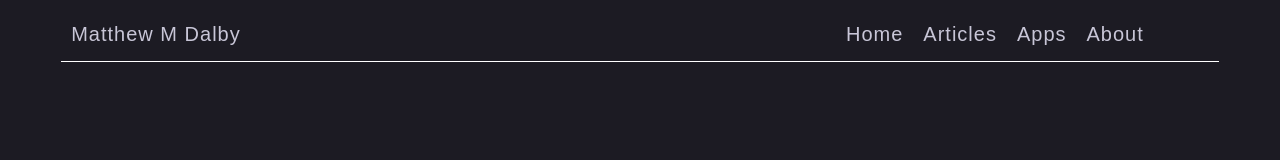
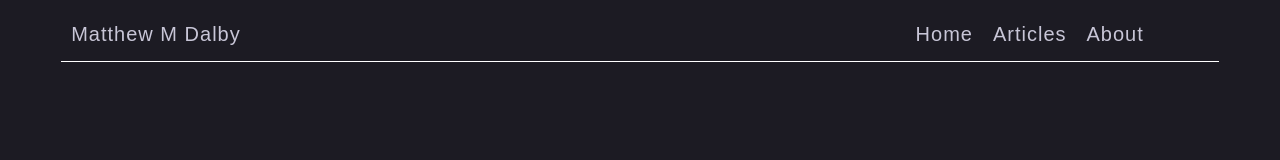
Before and after one commit to west-coast-matthew/matthewdalby-dev, a Next.js app in the folder app/: page / in a window 1280 px wide. Shown: the top 160 px of the page. Built offline with nearby package versions, Linux system fonts and the light colour scheme; a web font is replaced by a local one.

Commit message:
resolved runtime issue

```diff
--- a/app/src/app/articles/api-design/exception-handling/code-examples.ts
+++ b/app/src/app/articles/api-design/exception-handling/code-examples.ts
@@ -21,7 +21,7 @@ export const getExample2 = () => {
     "article-content",
     "se",
     "exception-handling",
-    "java-exception-handler.ts"
+    "java-exception-handler.txt"
   );
 
   return fs.readFileSync(filePath, "utf-8");
@@ -34,7 +34,7 @@ export const getExample3 = () => {
     "article-content",
     "se",
     "exception-handling",
-    "node-exception-handler.ts"
+    "node-exception-handler.txt"
   );
 
   return fs.readFileSync(filePath, "utf-8");
--- a/app/src/config/menu.json
+++ b/app/src/config/menu.json
@@ -1,27 +1,27 @@
 [
   {
-        "title":"Home",
-        "link":"/",
+    "title": "Home",
+    "link": "/",
     "active": true
   },
   {
-        "title":"Articles",
-        "link":"/articles",
+    "title": "Articles",
+    "link": "/articles",
     "active": true
   },
   {
-        "title":"Apps",
-        "link":"/apps",
-        "active": true
-    },
-    {
-        "title":"Cooking",
-        "link":"/articles/cooking",
+    "title": "Apps",
+    "link": "/apps",
     "active": false
   },
   {
-        "title":"About",
-        "link":"/about",
+    "title": "Cooking",
+    "link": "/articles/cooking",
+    "active": false
+  },
+  {
+    "title": "About",
+    "link": "/about",
     "active": true
   }
 ]
```
Also changed, not shown: 2 other files (tests, documents, lock files or other folders). Lines whose indentation alone changed are shown as unchanged.
